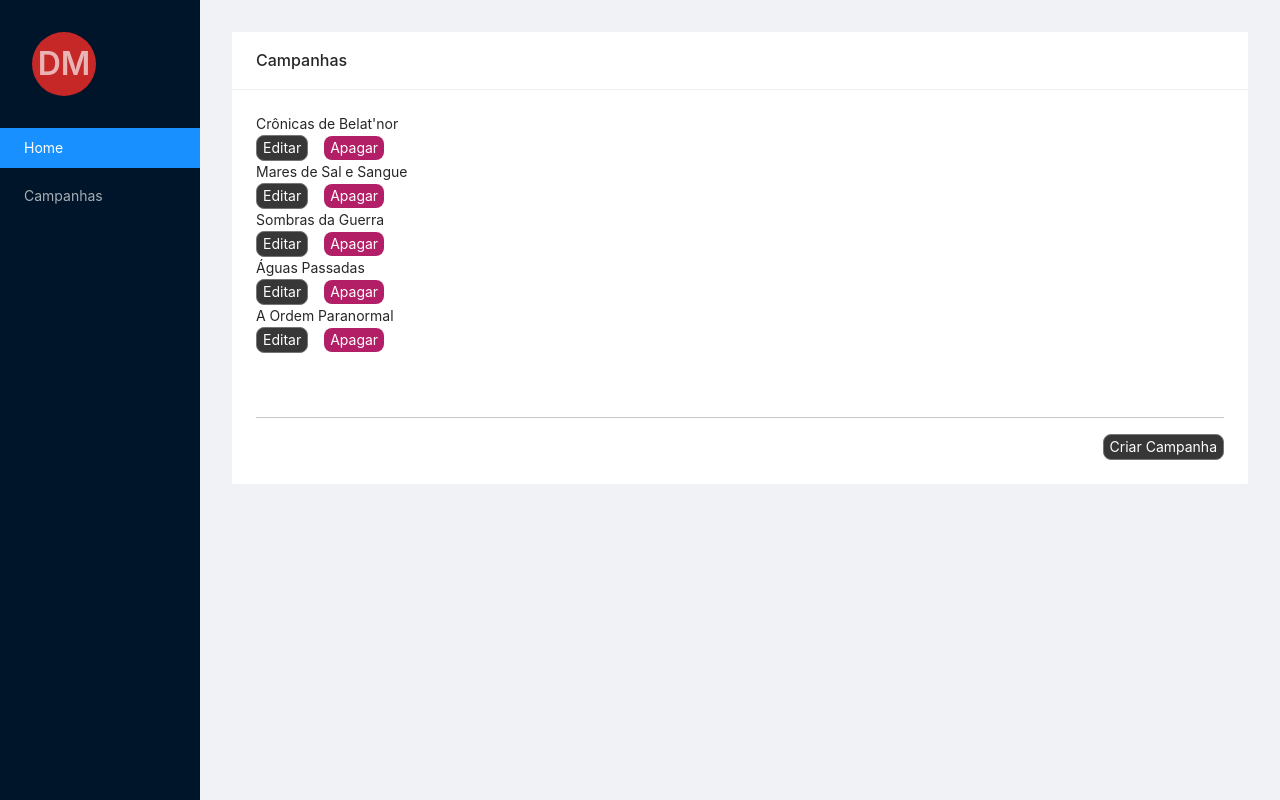
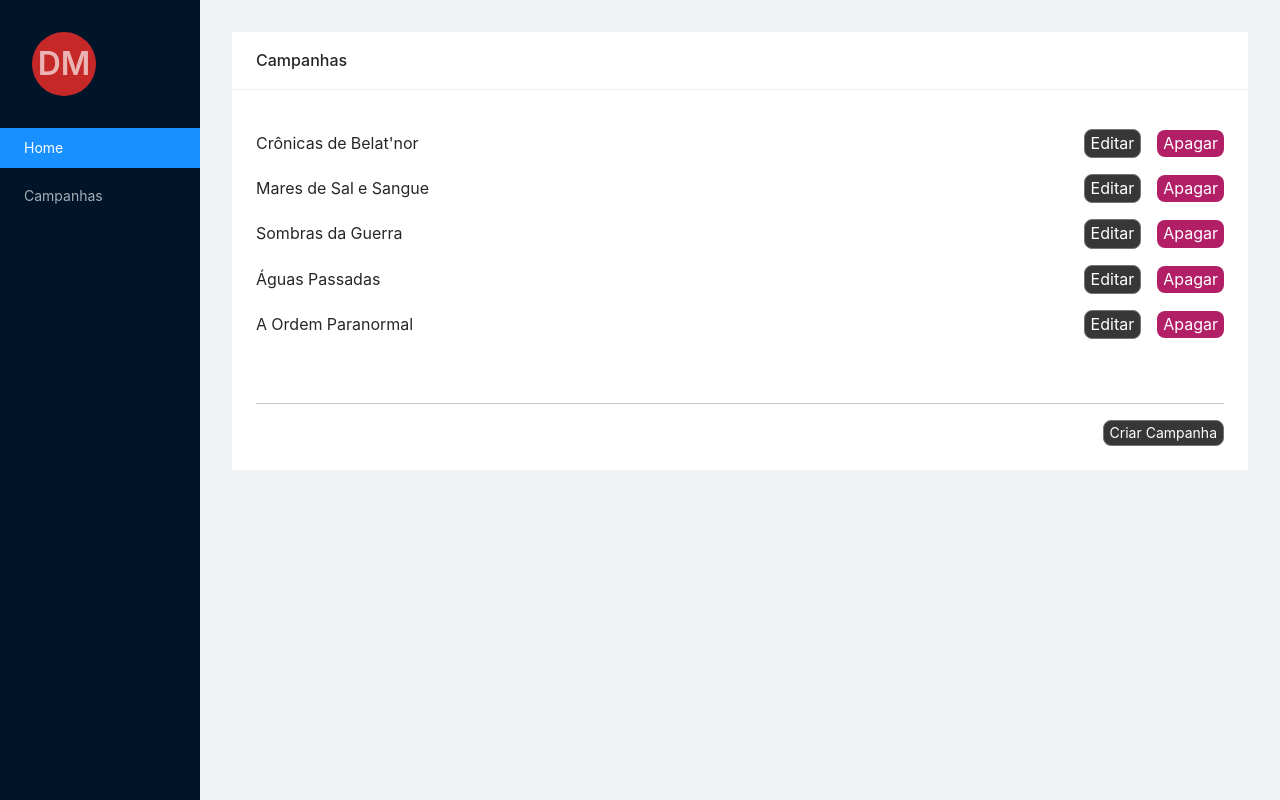
Before and after one commit to Arthuzuga/master-dashboard, a React (Create React App) app: page /campaigns in a window 1280 px wide. Built offline with nearby package versions, Linux system fonts and the light colour scheme.

Commit message:
fix(container): fix container's name

```diff
--- a/src/views/Campaigns.js
+++ b/src/views/Campaigns.js
@@ -9,6 +9,14 @@ const { confirm } = Modal;
 
 const CampaignList = styled.div`
  width: 100%;
+`;
+
+const Campaign = styled.div`
+ margin: 1rem 0;
+ display: flex;
+ justify-content: space-between;
+ align-items: center;
+ font-size: 16px;
 `;
 
 const EditButton = styled.button`
@@ -40,13 +48,13 @@ const AddCampaignDiv = styled.div`
 `;
 
 const CampaignListItem = ({ title, onClick, onDelete }) => (
- <campaign>
+ <Campaign>
   <span>{title}</span>
   <div>
    <EditButton onClick={onClick}>Editar</EditButton>
    <DeleteButton onClick={onDelete}>Apagar</DeleteButton>
   </div>
- </campaign>
+ </Campaign>
 );
 
 const Campaigns = () => {
```
